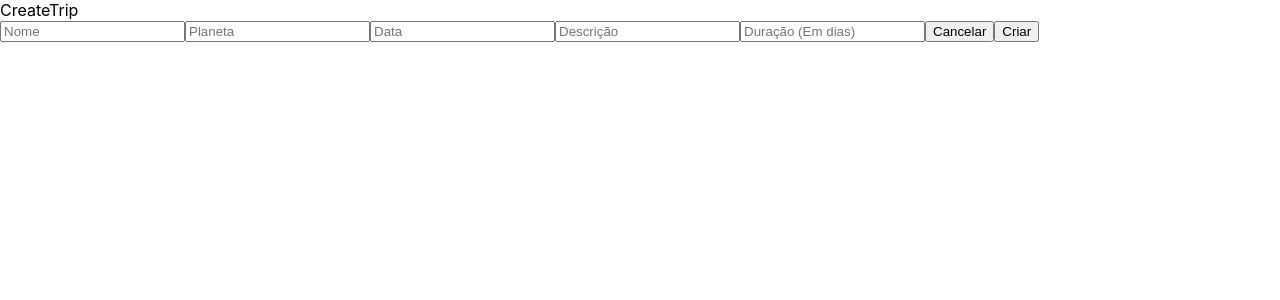
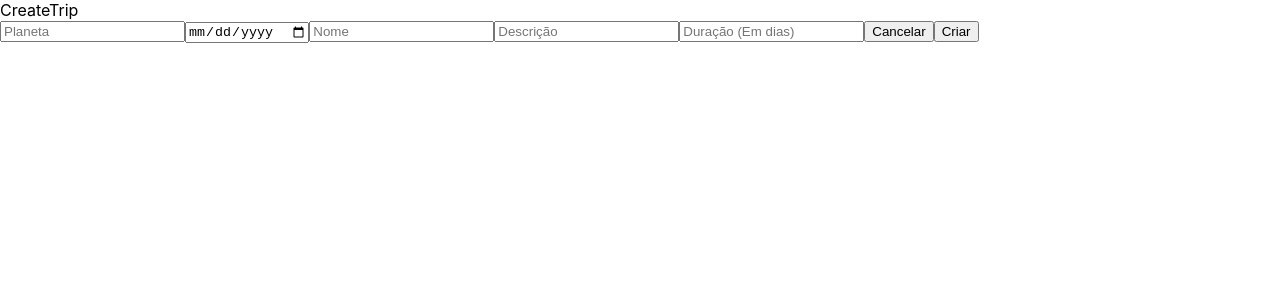
Before and after one commit to future4code/Artur-Magalhaes, a React (Create React App) app in the folder semana10/labetrip/: page /createtrip in a window 1280 px wide. Shown: the top 300 px of the page. Built offline with nearby package versions, Linux system fonts and the light colour scheme; sample sign-in values are in the browser's storage.

Commit message:
COMPONENTS: Update useInput to useForm

```diff
--- /dev/null
+++ b/semana10/labetrip/src/hooks/useForm.js
@@ -0,0 +1,14 @@
+import { useState } from 'react'
+
+const useForm = (initialState) => {
+  const [form, setform] = useState(initialState);
+
+  const handleForm = (name, value) => {
+    const newForm = { ...form, [name]: value };
+    setform(newForm)
+  }
+
+  return {form, handleForm};
+}
+
+export default useForm;
--- a/semana10/labetrip/src/hooks/useInput.js
+++ /dev/null
@@ -1,13 +0,0 @@
-import { useState } from 'react'
-
-const useInput = () => {
-  const [inputValue, setInputValue] = useState('');
-
-  const handleInput = (event) => {
-    setInputValue(event.target.value)
-  }
-
-  return [inputValue, handleInput];
-}
-
-export default useInput;
--- a/semana10/labetrip/src/pages/ApplyTripPage/index.js
+++ b/semana10/labetrip/src/pages/ApplyTripPage/index.js
@@ -1,26 +1,30 @@
 import React from 'react'
 import { useParams, useHistory } from 'react-router-dom'
-import useInput from '../../hooks/useInput';
+import useForm from '../../hooks/useForm';
 import api from '../../service/api';
 
 export default function ApplyTripPage() {
   const params = useParams();
   const history = useHistory();
 
-  const [inputName, handleInputName] = useInput('');
-  const [inputAge, handleInputAge] = useInput('');
-  const [inputInterest, handleInputInterest] = useInput('');
-  const [inputProfession, handleInputProfession] = useInput('');
-  const [inputCountry, handleInputCountry] = useInput('');
+  const { form, handleForm } = useForm({
+    name: '',
+    age: '',
+    applicationText: '',
+    profession: '',
+    country: '',
+  });
 
-  const onClickSubmit = () => {
-    const data = {
-      name: inputName,
-      age: inputAge,
-      applicationText: inputInterest,
-      profession: inputProfession,
-      country: inputCountry,
-    }
+  const handleInputs = event => {
+    const { name, value } = event.target;
+    handleForm(name, value);
+  }
+
+  const onClickSubmit = (event) => {
+    event.preventDefault()
+    console.log(form)
+
+    const data = form
 
     api.post(`trips/${params.id}/apply`, data)
       .then(response => {
@@ -31,14 +35,49 @@ export default function ApplyTripPage() {
     history.replace('/');
   }
 
-  return(<>
-      <input placeholder='Nome' onChange={handleInputName} value={inputName}/>
-      <input placeholder='Idade' onChange={handleInputAge} value={inputAge}/>
-      <input placeholder='Interesse' onChange={handleInputInterest} value={inputInterest}/>
-      <input placeholder='Profissão' onChange={handleInputProfession} value={inputProfession}/>
-      <input placeholder='País' onChange={handleInputCountry} value={inputCountry}/>
-      <button onClick={onClickSubmit}>Confirmar</button>
+  return(
+    <form onSubmit={onClickSubmit}>
+      <input
+        name="name"
+        type="text"
+        value={form.name}
+        placeholder="Nome"
+        onChange={handleInputs}
+        pattern="[A-Z][a-z ]{2,}"
+        required />
+      <input
+        name="age"
+        type="number"
+        value={form.age}
+        placeholder="Idade"
+        onChange={handleInputs}
+        min="18"
+        required />
+      <input
+        name="applicationText"
+        type="text"
+        value={form.applicationText}
+        placeholder="Interesse"
+        onChange={handleInputs}
+        pattern="[A-Za-z ]{30,}"
+        required />
+      <input
+        name="profession"
+        type="text"
+        value={form.profession}
+        placeholder="Profissão"
+        onChange={handleInputs}
+        pattern="[A-Za-z ]{10,}"
+        required />
+      <input
+        name="country"
+        type=""
+        value={form.country}
+        placeholder="País"
+        onChange={handleInputs}
+        required />
+      <button type="submit">Confirmar</button>
       <button onClick={() => history.replace('/')}>Cancelar</button>
-    </>
+    </form>
     )
 }
--- a/semana10/labetrip/src/pages/CreateTripPage/index.js
+++ b/semana10/labetrip/src/pages/CreateTripPage/index.js
@@ -1,18 +1,25 @@
 import React, { useEffect, useState } from 'react';
 import { useHistory } from 'react-router-dom';
-import useInput from '../../hooks/useInput';
+import useForm from '../../hooks/useForm';
 import api from '../../service/api';
 
 export default function CreateTripPage() {
-  const [inputName, handleInputName] = useInput('');
-  const [inputPlanet, handleInputPlanet] = useInput('');
-  const [inputDate, handleInputDate] = useInput('');
-  const [inputDescription, handleInputDescription] = useInput('');
-  const [inputDuration, handleInputDuration] = useInput('');
+  const { form, handleForm } = useForm({
+    name: '',
+    planet: '',
+    date: '',
+    description: '',
+    durationInDays: '',
+  })
 
   const history = useHistory();
 
   const [token, setToken] = useState(localStorage.getItem('token'))
+
+  const handleInputs = event => {
+    const { name, value } = event.target;
+    handleForm(name, value);
+  }
 
   useEffect(() => {
 
@@ -22,14 +29,11 @@ export default function CreateTripPage() {
 
   },[token]);
 
-  const createTrip = () => {
-    const data = {
-      name: inputName,
-      planet: inputPlanet,
-      date: inputDate,
-      description: inputDescription,
-      durationInDays: inputDuration,
-    }
+  const createTrip = (event) => {
+    event.preventDefault();
+
+    const data = form
+
     const config = {
       headers: {
         auth: token,
@@ -51,12 +55,48 @@ export default function CreateTripPage() {
 
   return(<>
     <div>CreateTrip</div>
-    <input type="" placeholder="Nome" value={inputName} onChange={handleInputName} />
-    <input type="" placeholder="Planeta" value={inputPlanet} onChange={handleInputPlanet} />
-    <input type="" placeholder="Data" value={inputDate} onChange={handleInputDate} />
-    <input type="" placeholder="Descrição" value={inputDescription} onChange={handleInputDescription} />
-    <input type="" placeholder="Duração (Em dias)" value={inputDuration} onChange={handleInputDuration} />
-    <button onClick={cancel}>Cancelar</button>
-    <button onClick={createTrip}>Criar</button>
+    <form onSubmit={createTrip}>
+      <input
+        name="planet"
+        type="text"
+        placeholder="Planeta"
+        value={form.planet}
+        //Dropdown
+        onChange={handleInputs}
+        required />
+      <input
+        name="date"
+        type="date" //Data no futuro
+        placeholder="Data"
+        value={form.date}
+        onChange={handleInputs}
+        required />
+      <input
+        name="name"
+        type="text"
+        placeholder="Nome"
+        value={form.name}
+        onChange={handleInputs}
+        pattern="[A-Z][a-z \d]{4,}"
+        required />
+      <input
+        name="description"
+        type="text"
+        placeholder="Descrição"
+        value={form.description}
+        onChange={handleInputs}
+        pattern="[A-Z \d][A-Za-z \d]*{29,}"
+        required />
+      <input
+        name="durationInDays"
+        type="number"
+        min="50"
+        placeholder="Duração (Em dias)"
+        value={form.durationInDays}
+        onChange={handleInputs}
+        required />
+      <button onClick={cancel}>Cancelar</button>
+      <button type="submit">Criar</button>
+    </form>
   </>)
 }
--- a/semana10/labetrip/src/pages/LoginPage/index.js
+++ b/semana10/labetrip/src/pages/LoginPage/index.js
@@ -1,18 +1,24 @@
 import React from 'react';
 import { useHistory } from 'react-router-dom';
-import useInput from '../../hooks/useInput';
+import useForm from '../../hooks/useForm';
 import api from '../../service/api';
 
 export default function LoginPage() {
-  const [inputEmail, handleInputEmail] = useInput('');
-  const [inputPassword, handleInputPassword] = useInput('');
+  const { form, handleForm } = useForm({
+    email: '',
+    password: '',
+  });
+
   const history = useHistory();
 
-  const login = async(email, password) => {
-    const loginData = {
-      email: email,
-      password: password,
-    }
+  const handleInputs = event => {
+    const { name, value } = event.target;
+    handleForm(name, value);
+  }
+
+  const login = async (event) => {
+    event.preventDefault();
+    const loginData = form;
 
     const response = await api.post('login', loginData)
     localStorage.setItem('token', response.data.token);
@@ -20,9 +26,22 @@ export default function LoginPage() {
 
   }
 
-  return(<>
-    <input placeholder='Email' onChange={handleInputEmail} value={inputEmail}/>
-    <input placeholder='Senha' type="password" onChange={handleInputPassword} value={inputPassword}/>
-    <button onClick={() => login(inputEmail, inputPassword)}>Entrar</button>
-  </>)
+  return(
+    <form onSubmit={login}>
+      <input
+        name="email"
+        value={form.email}
+        placeholder='Email'
+        type='email'
+        onChange={handleInputs}
+        required />
+      <input
+        name="password"
+        value={form.password}
+        placeholder='Senha'
+        type="password"
+        onChange={handleInputs}
+        required />
+      <button>Entrar</button>
+    </form>)
 }
```
